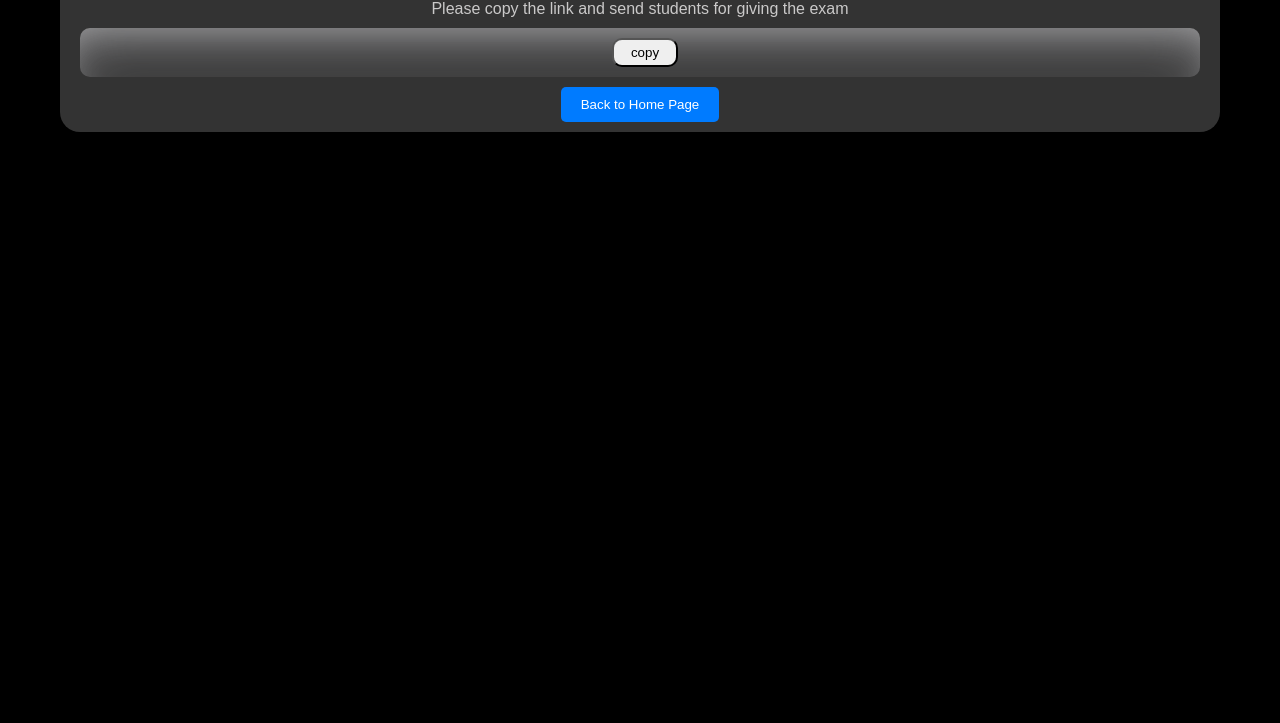
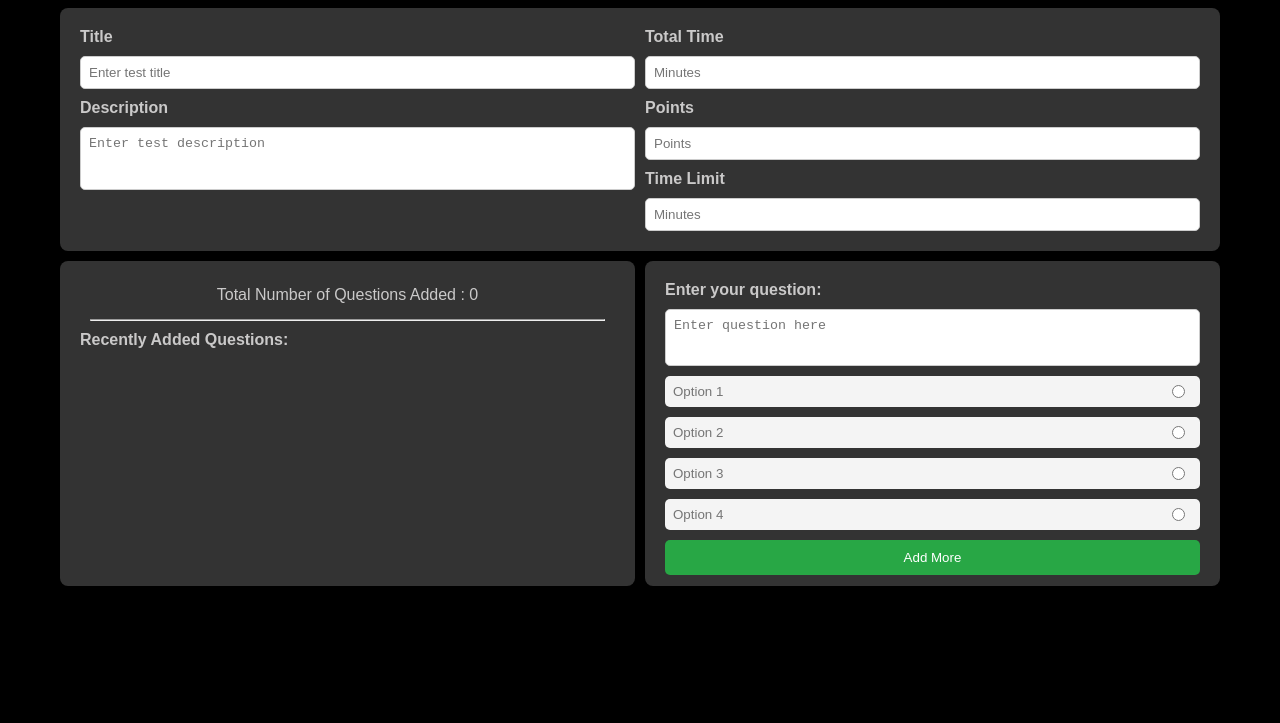
Before and after one commit to Jshelper307/collegeQuizApp, a website: page pages/Teacharpage.html in a window 1280 px wide. Shown: the part 77-800 px from the top of the page. Drawn offline with Linux system fonts and the light colour scheme.

Commit message:
editing the teacher.css 30-11-2024

```diff
--- a/pages/Teacharpage.css
+++ b/pages/Teacharpage.css
@@ -17,7 +17,7 @@
     max-width: 1200px;
     margin: 0 auto;
     padding: 20px;
-    display: none;
+    /* display: none; */
   }
 
   .linkContainer{
@@ -25,7 +25,7 @@
     max-width: 1200px;
     margin: 0 auto;
     padding: 20px;
-    display: block;
+    display: none;
   }
 
   .messageHolder{
```
